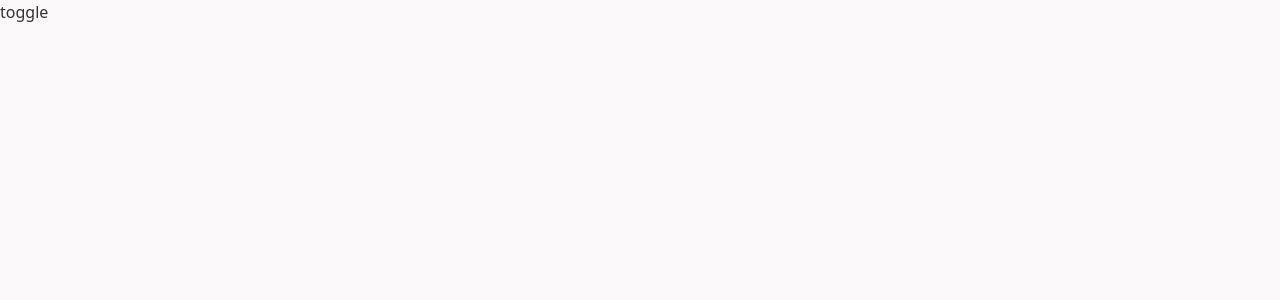
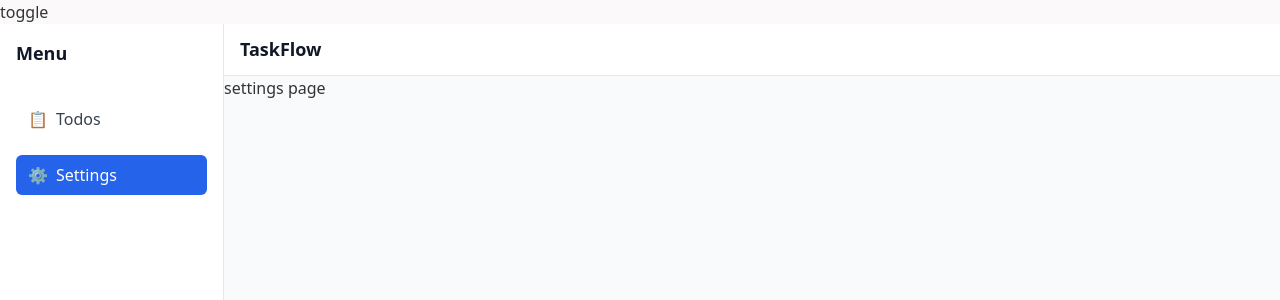
Before and after one commit to Promzy004/fullstack-todo-app, a React (Vite) app in the folder frontend/: page /settings in a window 1280 px wide. Before the commit this address had no page. Shown: the top 300 px of the page. Built offline with nearby package versions, Linux system fonts and the light colour scheme.

Commit message:
dashboard layout strutured and developed

```diff
--- a/frontend/package.json
+++ b/frontend/package.json
@@ -13,7 +13,8 @@
     "framer-motion": "^12.23.12",
     "react": "^19.1.1",
     "react-dom": "^19.1.1",
-    "react-router-dom": "^7.8.2"
+    "react-router-dom": "^7.8.2",
+    "zustand": "^5.0.8"
   },
   "devDependencies": {
     "@eslint/js": "^9.33.0",
--- a/frontend/src/App.tsx
+++ b/frontend/src/App.tsx
@@ -2,6 +2,9 @@ import { Route, Routes } from "react-router-dom"
 import Register from "./pages/Register"
 import { useEffect, useState } from "react"
 import Login from "./pages/Login"
+import Dashboard from "./layout/Dashboard"
+import TodoSection from "./pages/TodoSection"
+import Settings from "./pages/settings"
 
 function App() {
 
@@ -39,7 +42,10 @@ function App() {
     <div>
       <button onClick={() => setDarkMode(!darkMode)}>toggle</button>
       <Routes>
-        <Route path="/" element='' />
+        <Route path="/" element={<Dashboard />}>
+          <Route index element={<TodoSection />} />
+          <Route path="settings" element={<Settings />} />
+        </Route>
         <Route path="/register" element={<Register />} />
         <Route path="/login" element={<Login />} />
       </Routes>
--- /dev/null
+++ b/frontend/src/components/DesktopSidebar.tsx
@@ -0,0 +1,49 @@
+import { Link, useLocation } from "react-router-dom";
+
+
+interface ISidebarTabs {
+    title: string,
+    path: string,
+    icon: string
+}
+
+const sidebarTabs: ISidebarTabs[] = [
+    {
+        title: "Todos",
+        path: "/",
+        icon: "📋"
+    },
+    {
+        title: "Settings",
+        path: "/settings",
+        icon: "⚙️"
+    }
+]
+
+const DesktopSidebar = () => {
+
+    const location = useLocation()
+    const pathname = location.pathname
+
+    return (
+        <aside className="hidden md:flex w-56 bg-white dark:bg-gray-800 border-r border-gray-200 dark:border-gray-700 p-4 flex-col">
+            <h2 className="text-lg font-bold text-gray-900 dark:text-gray-100 mb-8">
+                Menu
+            </h2>
+            <nav className="space-y-4">
+                {sidebarTabs.map((tab, index) => (
+                    <Link
+                        key={index}
+                        to={tab.path}
+                        className={`flex items-center space-x-2 px-3 py-2 rounded-md  ${pathname === tab.path ? 'bg-blue-600 text-white' : 'text-gray-700 dark:text-gray-200 hover:bg-gray-100 dark:hover:bg-gray-700'}`}
+                    >
+                        <span>{tab.icon}</span>
+                        <span>{tab.title}</span>
+                    </Link>
+                ))}
+            </nav>
+        </aside>
+    );
+}
+
+export default DesktopSidebar;
--- /dev/null
+++ b/frontend/src/components/MobileSidebar.tsx
@@ -0,0 +1,59 @@
+import { Link, useLocation } from "react-router-dom";
+import { useTodoStore } from "../store/TodoStore";
+
+
+interface ISidebarTabs {
+    title: string,
+    path: string,
+    icon: string
+}
+
+const sidebarTabs: ISidebarTabs[] = [
+    {
+        title: "Todos",
+        path: "/",
+        icon: "📋"
+    },
+    {
+        title: "Settings",
+        path: "/settings",
+        icon: "⚙️"
+    }
+]
+
+const MobileSidebar = () => {
+
+    const setShowSidebar = useTodoStore(state => state.setShowSidebar)
+
+    const location = useLocation()
+    const pathname = location.pathname
+
+    return (
+        <aside
+            className="w-full h-full fixed left-0 bg-black/30"
+            onClick={() => setShowSidebar(false)}
+        >
+            <div className="flex md:hidden h-full w-[60%] bg-white dark:bg-gray-800 border-r border-gray-200 dark:border-gray-700 p-4 flex-col">
+                <h2 className="text-lg font-bold text-gray-900 dark:text-gray-100 mb-8">
+                    Menu
+                </h2>
+                <nav className="space-y-4">
+                    <nav className="space-y-4">
+                        {sidebarTabs.map((tab, index) => (
+                            <Link
+                                key={index}
+                                to={tab.path}
+                                className={`flex items-center space-x-2 px-3 py-2 rounded-md  ${pathname === tab.path ? 'bg-blue-600 text-white' : 'text-gray-700 dark:text-gray-200 hover:bg-gray-100 dark:hover:bg-gray-700'}`}
+                            >
+                                <span>{tab.icon}</span>
+                                <span>{tab.title}</span>
+                            </Link>
+                        ))}
+                    </nav>
+                </nav>
+            </div>
+        </aside>
+    );
+}
+
+export default MobileSidebar;
--- /dev/null
+++ b/frontend/src/layout/Dashboard.tsx
@@ -0,0 +1,42 @@
+import { Outlet } from "react-router-dom";
+import DesktopSidebar from "../components/DesktopSidebar";
+import MobileSidebar from "../components/MobileSidebar";
+import { useTodoStore } from "../store/TodoStore";
+
+
+const Dashboard = () => {
+
+    const showSidebar = useTodoStore(state => state.showSidebar)
+    const setShowSidebar = useTodoStore(state => state.setShowSidebar)
+
+    return (
+        <div className="flex h-screen bg-gray-50 dark:bg-gray-900">
+            {/* Sidebar (hidden on mobile) */}
+            <DesktopSidebar />
+            {showSidebar && <MobileSidebar />}
+
+            {/* Main content */}
+            <div className="flex-1 flex flex-col overflow-y-auto">
+                {/* Top navbar */}
+                <header className="flex items-center justify-between px-4 py-3 bg-white dark:bg-gray-800 border-b border-gray-200 dark:border-gray-700">
+                    {/* Hamburger (mobile only) */}
+                    <button
+                        className="md:hidden p-2 rounded-md text-2xl text-gray-700 dark:text-gray-200 hover:bg-gray-100 dark:hover:bg-gray-700"
+                        onClick={() => setShowSidebar(!showSidebar)}
+                    >
+                        ☰
+                    </button>
+
+                    <h1 className="text-lg font-semibold text-gray-900 dark:text-gray-100">
+                        TaskFlow
+                    </h1>
+                </header>
+
+                {/* Content */}
+                <Outlet />
+            </div>
+        </div>
+    );
+}
+
+export default Dashboard;
--- /dev/null
+++ b/frontend/src/pages/TodoSection.tsx
@@ -0,0 +1,11 @@
+
+const TodoSection = () => {
+
+    return (
+        <main>
+            todo section
+        </main>
+    );
+}
+
+export default TodoSection;
--- /dev/null
+++ b/frontend/src/pages/settings.tsx
@@ -0,0 +1,9 @@
+const Settings = () => {
+    return (
+        <main>
+            settings page
+        </main>
+    );
+}
+
+export default Settings;
--- /dev/null
+++ b/frontend/src/store/TodoStore.tsx
@@ -0,0 +1,21 @@
+import { create } from "zustand";
+
+interface TodoStoreType{
+    showSidebar: boolean
+    setShowSidebar: (value: boolean) => void
+
+    activeProgressTab: string,
+    setActiveProgressTab: (value: string) => void
+
+    activeMenuTab: string,
+    setActiveMenuTab: (tab: string) => void
+}
+
+export const useTodoStore = create<TodoStoreType>((set) => ({
+    showSidebar: false,
+    activeProgressTab: 'All Tasks',
+    activeMenuTab: 'Todos',
+    setShowSidebar: (value) => set({showSidebar: value}),
+    setActiveProgressTab: (value) => set({activeProgressTab: value}),
+    setActiveMenuTab: (tab) => set({activeMenuTab: tab})
+}))
```
Also changed, not shown: frontend/src/pages/Register.tsx (+0 -13 lines), 1 other file (tests, documents, lock files or other folders).
